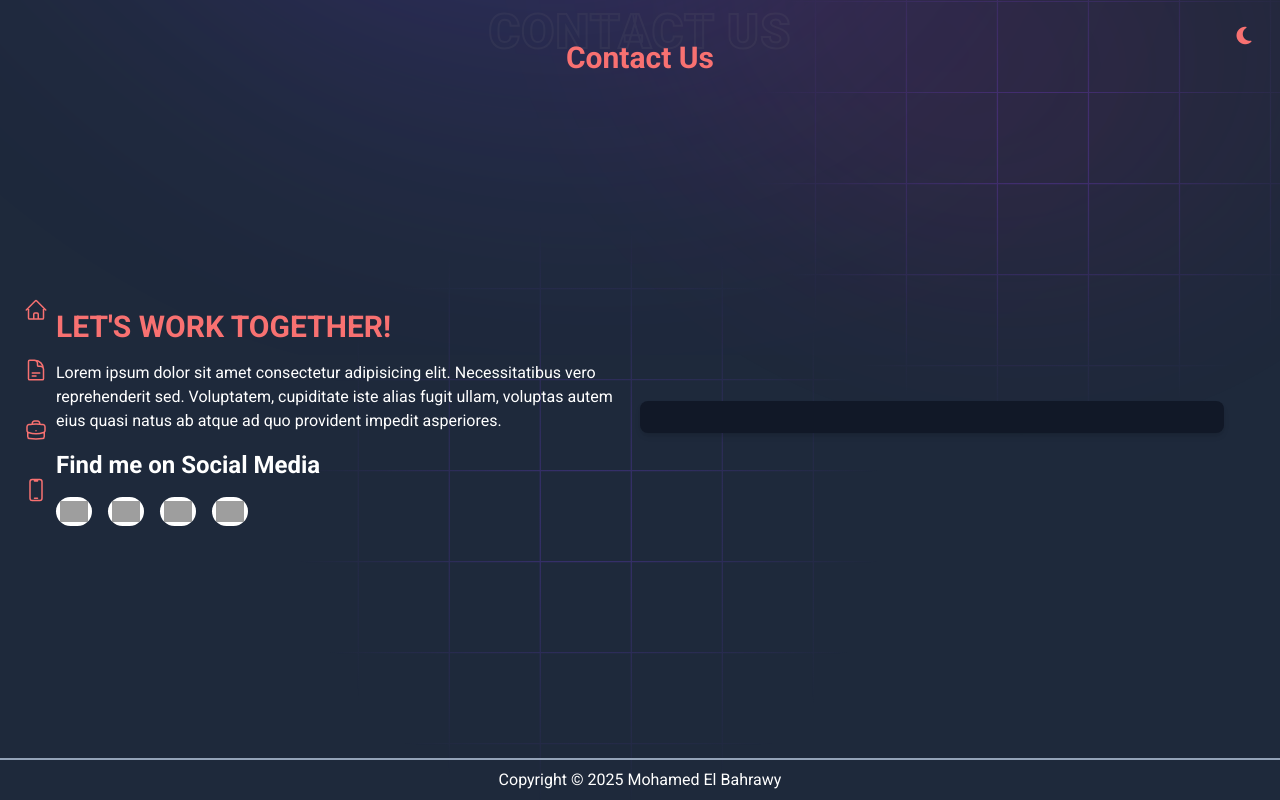
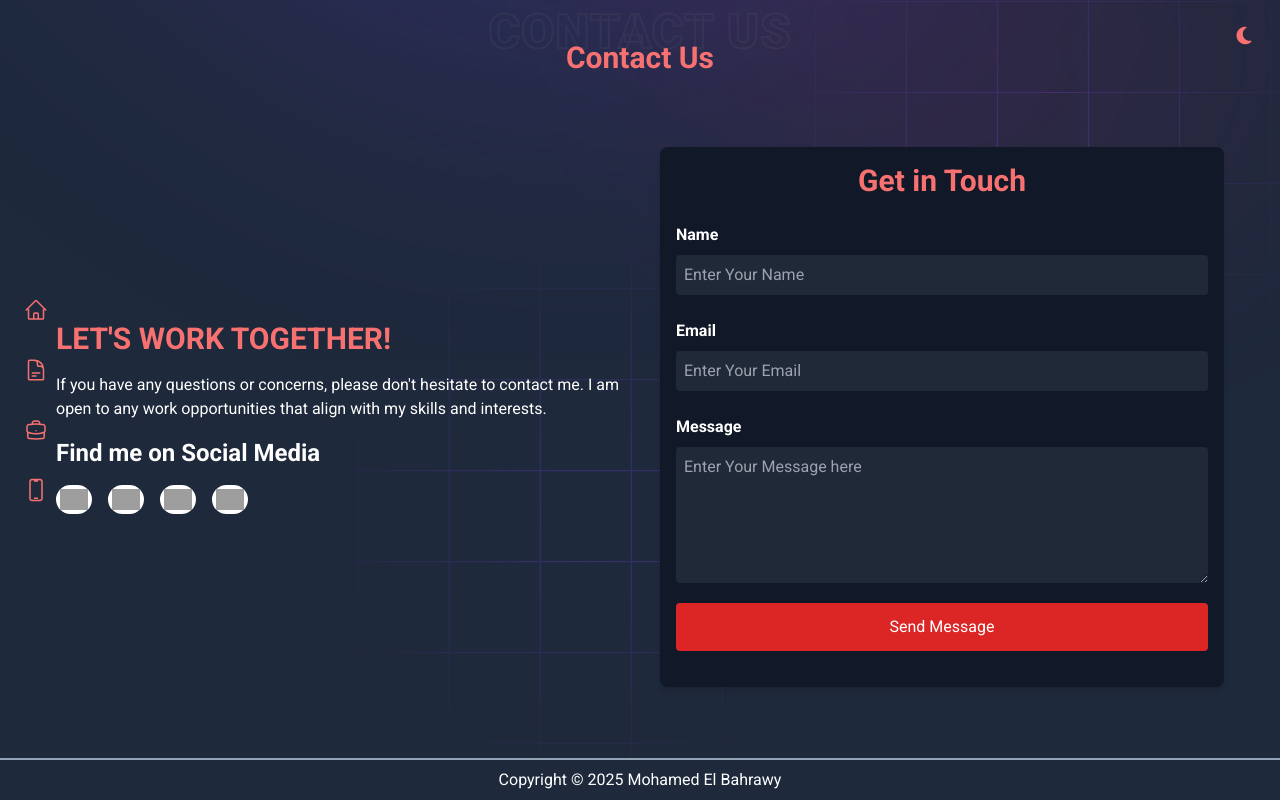
Before and after one commit to MElbahrawy/NewPortfolio, a React (Vite) app: page /contact in a window 1280 px wide. Built offline with nearby package versions, Linux system fonts and the light colour scheme; grey boxes are pictures that could not be loaded.

Commit message:
contact page and add features to home

```diff
--- a/src/components/contact/Contact.jsx
+++ b/src/components/contact/Contact.jsx
@@ -4,7 +4,7 @@ import ContactForm from "./ContactForm";
 
 const Contact = () => {
   return (
-    <div className="min-h-[calc(100vh-118px)] flex justify-between items-center">
+    <div className="min-h-[calc(100vh-118px)] grid grid-cols-1 sm:grid-cols-2 justify-between items-center py-10 gap-10">
       <ContactInfo />
       <ContactForm />
     </div>
--- a/src/components/contact/ContactForm.jsx
+++ b/src/components/contact/ContactForm.jsx
@@ -1,8 +1,112 @@
-import React from "react";
+import React, { useState } from "react";
+import ValidateForm from "../../utilities/ValidateContactForm";
 
 const ContactForm = () => {
+  const contactData = [
+    {
+      name: "name",
+      label: "Name",
+      type: "text",
+      placeholder: "Enter Your Name",
+    },
+    {
+      name: "email",
+      label: "Email",
+      type: "email",
+      placeholder: "Enter Your Email",
+    },
+    {
+      name: "message",
+      label: "Message",
+      type: "textarea",
+      placeholder: "Enter Your Message here",
+    },
+  ];
+  const [form, setForm] = useState({
+    name: "",
+    email: "",
+    message: "",
+  });
+  const [errors, setErrors] = useState({});
+  const handleSubmit = (e) => {
+    setErrors({});
+    e.preventDefault();
+    const response = ValidateForm(form);
+    if (Object.keys(response).length === 0) {
+      console.log("form submitted");
+    } else {
+      setErrors(response);
+      console.log(response);
+    }
+  };
   return (
-    <div className="w-1/2 h-full bg-white dark:bg-gray-900 p-4 rounded-lg shadow-md"></div>
+    <div className=" bg-gray-300 dark:bg-gray-900 p-4 rounded-lg shadow-md">
+      <h2 className="text-3xl font-bold mb-4 text-center dark:text-red-400">
+        Get in Touch
+      </h2>
+      <form action="">
+        {contactData.map((data) =>
+          data.type === "textarea" ? (
+            <div key={data.name}>
+              <label
+                htmlFor={data.name}
+                className="mb-2 font-bold block dark:text-white"
+              >
+                {data.label}
+              </label>
+              <div>
+                <textarea
+                  name={data.name}
+                  value={form.message}
+                  onChange={(e) =>
+                    setForm({ ...form, message: e.target.value })
+                  }
+                  id={data.name}
+                  placeholder={data.placeholder}
+                  cols="10"
+                  rows="5"
+                  className="w-full p-2 block rounded  bg-gray-800 outline-none focus:border-b-2 focus:border-gray-400 dark:text-white "
+                ></textarea>
+              </div>
+              {errors[data.name] && (
+                <p className="text-red-500 mt-2 text-sm">{errors[data.name]}</p>
+              )}
+            </div>
+          ) : (
+            <div key={data.name} className="my-6">
+              <label
+                htmlFor={data.name}
+                className="mb-2 font-bold block dark:text-white"
+              >
+                {data.label}
+              </label>
+              <div>
+                <input
+                  type={data.type}
+                  value={form[data.name]}
+                  onChange={(e) =>
+                    setForm({ ...form, [data.name]: e.target.value })
+                  }
+                  name={data.name}
+                  id={data.name}
+                  placeholder={data.placeholder}
+                  className="w-full p-2 block rounded  bg-gray-800 outline-none  focus:border-b-2 focus:border-gray-400 dark:text-white "
+                />
+              </div>
+              {errors[data.name] && (
+                <p className="text-red-500 mt-2 text-sm">{errors[data.name]}</p>
+              )}
+            </div>
+          )
+        )}
+        <button
+          className="bg-red-600 transition w-full my-5 hover:bg-red-800 text-white py-3 px-4 rounded"
+          onClick={handleSubmit}
+        >
+          Send Message
+        </button>
+      </form>
+    </div>
   );
 };
 
--- a/src/components/contact/ContactInfo.jsx
+++ b/src/components/contact/ContactInfo.jsx
@@ -3,15 +3,14 @@ import SocialMedia from "../utilities/SocialMedia";
 
 const ContactInfo = () => {
   return (
-    <div className="w-1/2">
+    <div className="">
       <h1 className=" text-3xl font-bold text-red-400 uppercase">
         Let's Work Together!
       </h1>
       <p className=" my-4 dark:text-white">
-        Lorem ipsum dolor sit amet consectetur adipisicing elit. Necessitatibus
-        vero reprehenderit sed. Voluptatem, cupiditate iste alias fugit ullam,
-        voluptas autem eius quasi natus ab atque ad quo provident impedit
-        asperiores.
+        If you have any questions or concerns, please don't hesitate to contact
+        me. I am open to any work opportunities that align with my skills and
+        interests.
       </p>
       <SocialMedia />
     </div>
--- a/src/components/home/About.jsx
+++ b/src/components/home/About.jsx
@@ -1,30 +1,27 @@
 import React from "react";
 import avatar from "../../assets/avatar2.webp";
+import SocialMedia from "../utilities/SocialMedia";
 const About = () => {
   return (
     <div className="flex flex-wrap-reverse sm:grid-cols-2 justify-between items-center gap-10 mb-10 sm:mb-40">
       <div className=" transition duration-300 w-3/4 sm:w-48 md:w-64 lg:w-1/4 aspect-square mx-auto shadow-lg hover:shadow-sm shadow-neutral-900 hover:shadow-red-400 rounded-lg overflow-hidden">
         {" "}
-                <img
-                    src={avatar}
-                    className="w-full object-cover rounded"
-                    alt=""
-                />
+        <img src={avatar} className="w-full object-cover rounded" alt="" />
       </div>
       <h1 className="w-full sm:w-1/2 text-xl sm:text-sm md:text-xl  dark:text-white">
         <span className="font-bold text-red-400 text-2xl uppercase">
           Who am i?
         </span>{" "}
         <br />
-                I'm enthusiastic Junior Frontend Developer with a strong
-                foundation in frontend basics and technologies and a passion for
-                creating engaging user interfaces. Eager to contribute to
-                dynamic projects and expand my skills in a collaborative team
-                environment and learn and share my ideas. A quick learner and
-                thirst for knowledge and, I embrace challenges as opportunities
-                for growth, and I am eager to leverage my skills to create
-                outstanding user experiences while continuously expanding my
-                technical expertise.
+        I'm enthusiastic Junior Frontend Developer with a strong foundation in
+        frontend basics and technologies and a passion for creating engaging
+        user interfaces. Eager to contribute to dynamic projects and expand my
+        skills in a collaborative team environment and learn and share my ideas.
+        A quick learner and thirst for knowledge and, I embrace challenges as
+        opportunities for growth, and I am eager to leverage my skills to create
+        outstanding user experiences while continuously expanding my technical
+        expertise.
+        <SocialMedia />
       </h1>
     </div>
   );
--- a/src/components/home/Landing.jsx
+++ b/src/components/home/Landing.jsx
@@ -13,17 +13,35 @@ const Landing = () => {
   ];
   return (
     <div className="grid min-h-[calc(100vh-76px)] grid-cols-1 sm:grid-cols-2 justify-between items-center">
+      <div>
         <h1 className="text-4xl sm:text-5xl md:text-6xl  dark:text-white">
           Hello, <br />
           This is{" "}
-        <span className="text-red-400 font-bold">Mohamed El Bahrawy</span> , I'm
-        a <br />{" "}
+          <span className="text-red-400 font-bold">Mohamed El Bahrawy</span> ,
+          I'm a <br />{" "}
           <TypeAnimation
             sequence={text}
             className="text-red-400 font-bold"
             repeat={Infinity}
           />
         </h1>
+        <a
+          href="https://drive.google.com/file/d/1TqdfWNwQVyjPc-o_QZBfH9KBp68aDQZD/view?usp=drive_link"
+          target="_blank"
+          rel="noreferrer"
+        >
+          <button className="bg-red-400 hover:bg-red-600 transition rounded text-white text-start py-2 px-6 mt-4">
+            Get CV{" "}
+            <img
+              width="24"
+              height="24"
+              className="ml-2 inline-block"
+              src="https://img.icons8.com/material-rounded/24/ffffff/download--v1.png"
+              alt="download--v1"
+            />
+          </button>
+        </a>
+      </div>
       <div className="sm:col-span-1 transition duration-300  aspect-square mx-auto  rounded-lg overflow-hidden">
         {" "}
         <img src={landing} className="w-full object-contain rounded" alt="" />
--- a/src/components/utilities/SocialMedia.jsx
+++ b/src/components/utilities/SocialMedia.jsx
@@ -25,13 +25,14 @@ const SocialMedia = () => {
   ];
   return (
     <div>
-      <h3 className="text-2xl font-bold mb-4 dark:text-white">
+      <h3 className="text-2xl font-bold my-4 dark:text-white">
         Find me on Social Media
       </h3>
       <div className="flex flex-wrap gap-4">
         {socialMedia.map((media) => (
           <a
             href={media.link}
+            key={media.name}
             target="_blank"
             rel="noreferrer"
             className="bg-white transition rounded-full p-1 hover:bg-red-400"
--- /dev/null
+++ b/src/utilities/ValidateContactForm.js
@@ -0,0 +1,37 @@
+import i18next from "i18next";
+
+const ValidateForm = (form) => {
+  const lang = i18next.language;
+  const errMsgs = {
+    en: {
+      name: "Name is required",
+      emailRequired: "Email is required",
+      emailInvalid: "Invalid email address",
+      message: "Message is required",
+    },
+    ar: {
+      name: "يجب إدخال الاسم",
+      emailRequired: "يجب إدخال البريد الإلكتروني",
+      emailInvalid: "عنوان البريد الإلكتروني غير صالح",
+      message: "يجب إدخال الرسالة",
+    },
+  };
+  const selectedMessages = errMsgs[lang];
+
+  const errors = {};
+  const emailRegex = /^[^\s@]+@[^\s@]+\.[^\s@]+$/;
+
+  if (form.name === "") {
+    errors.name = selectedMessages.name;
+  }
+  if (form.email === "") {
+    errors.email = selectedMessages.emailRequired;
+  } else if (!emailRegex.test(form.email)) {
+    errors.email = selectedMessages.emailInvalid;
+  }
+  if (form.message === "") {
+    errors.message = selectedMessages.message;
+  }
+  return errors;
+};
+export default ValidateForm;
```
Lines whose indentation alone changed are shown as unchanged.
